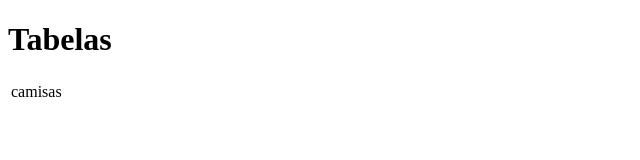
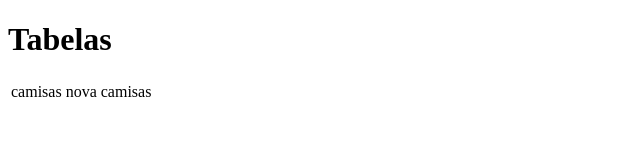
Before and after one commit to Wandersonwan/aula-tabela, a plain HTML site: page index.html in a window 1280 px wide. Shown: the full height of the page, 0-640 px from the left. Drawn offline with Linux system fonts and the light colour scheme.

Commit message:
Atualização do Arquivo

```diff
--- a/index.html
+++ b/index.html
@@ -10,6 +10,7 @@
     <h1>Tabelas</h1>
     <table>
         <td>camisas</td>
+        <td>nova camisas</td>
 
     </table>
 </body>
```
